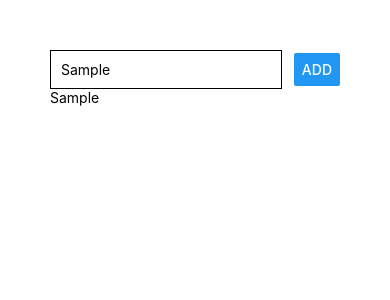
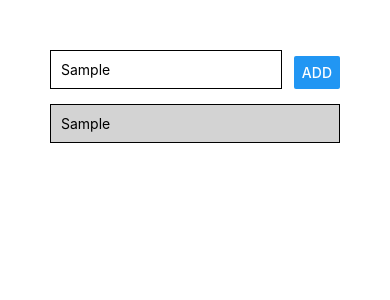
Before and after one commit to jillGlass/HouseHolder, a React Native app: screen / in a window 390 px wide. Both pictures are taken after typing "Sample" into the empty fields and a click on the button "ADD". Shown: the top 300 px of the page. Built offline with nearby package versions, Linux system fonts and the light colour scheme.

Commit message:
add styling to added jobs

```diff
--- a/App.js
+++ b/App.js
@@ -24,8 +24,11 @@ export default function App() {
         <Button title="ADD" onPress={addJobHandler} />
       </View>
       <View>
-        {allJobs.map((job) => <Text>{job}</Text>
-        )}
+        {allJobs.map(job => (
+          <View key={job} style={styles.listItem}>
+            <Text>{job}</Text>
+          </View>
+        ))}
       </View>
     </View>
   );
@@ -44,6 +47,14 @@ const styles = StyleSheet.create({
     width: "80%",
     borderColor: "black",
     borderWidth: 1,
-    padding: 10
+    padding: 10,
+    marginBottom: 5
+  },
+  listItem: {
+    padding: 10,
+    marginTop: 10,
+    backgroundColor: "lightgrey",
+    borderColor: "black",
+    borderWidth: 1
   }
 });
```
